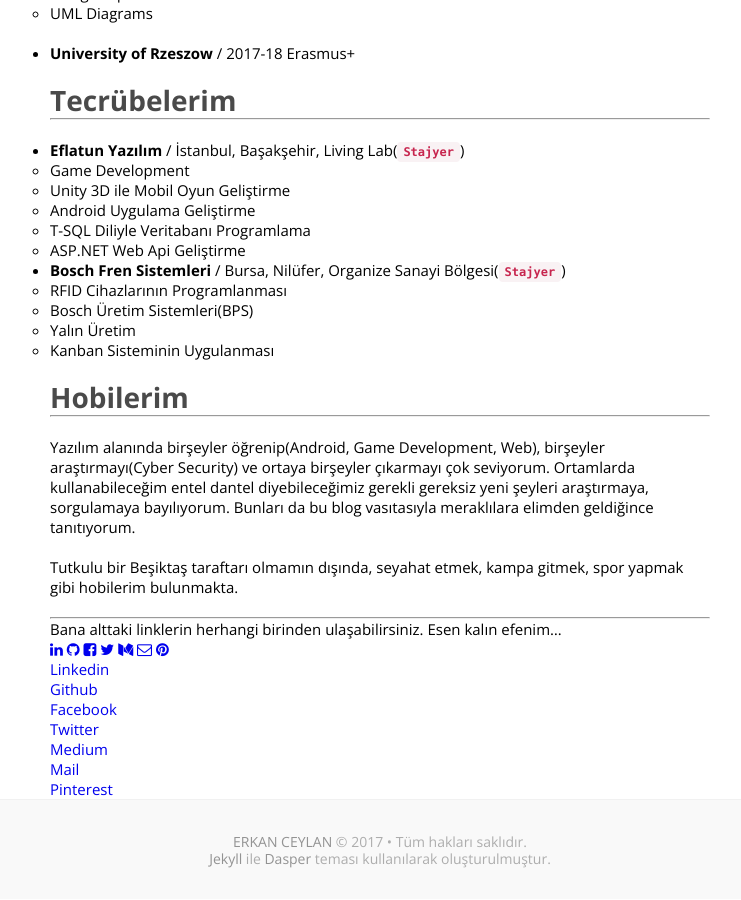
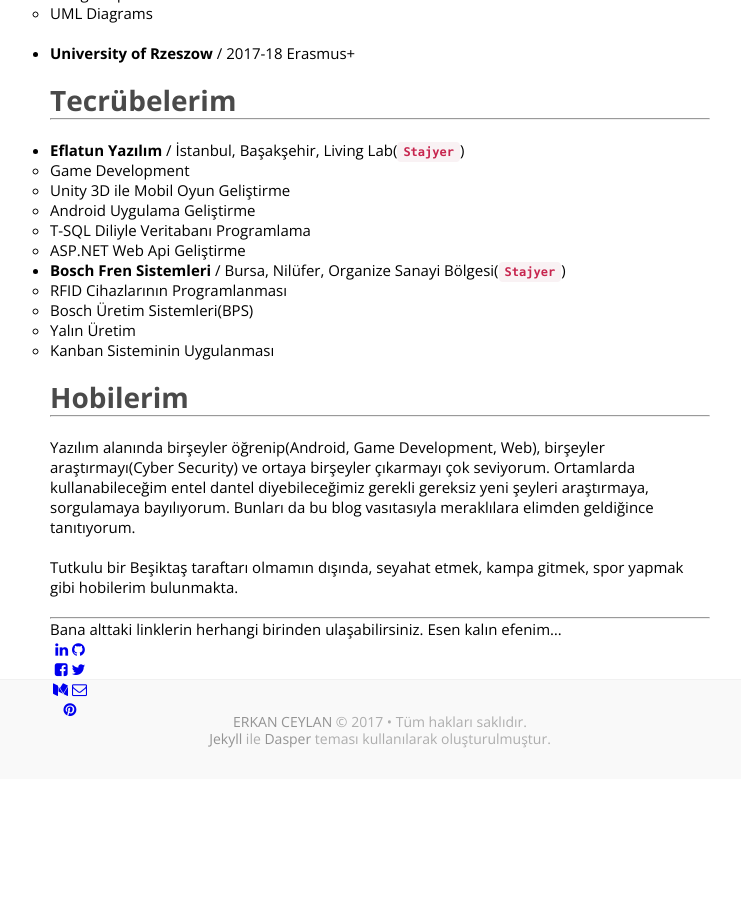
Before and after one commit to erkanceylan/blog, a Jekyll site: the page built from about.md, in a window 1280 px wide and 900 px high, scrolled down 815 px. Shown: the whole window, without its empty margins (260-1001 px from the left). Built offline with Jekyll 4.4.1, drawn with Linux system fonts in a browser that asks for light colours; after the commit the page ends 1595 px from its top, so only the background shows below that.

Commit message:
Update about.md

```diff
--- a/about.md
+++ b/about.md
@@ -61,36 +61,17 @@
 ***********
 
 Bana alttaki linklerin herhangi birinden ulaşabilirsiniz. Esen kalın efenim...
+<div style="text-align:center;border-bottom:none;color:#b0b0b0;width:40px;height:40px;border-radius:50%;-o-border-radius:50%;-ms-border-radius:50%;-moz-border-radius:50%;-webkit-border-radius:50%;margin-top:30px}">
 
-<a href="[Linkedin][linkedin]"><i class="fa fa-linkedin"></i></a>
-<a href="[Github][github]"><i class="fa fa-github"></i></a>
-<a href="[Facebook][facebook]"><i class="fa fa-facebook-square"></i></a>
-<a href="[Twitter][twitter]"><i class="fa fa-twitter"></i></a>
-<a href="[Medium][medium]"><i class="fa fa-medium"></i></a>
-<a href="[Mail][mail]"><i class="fa fa-envelope-o"></i></a>
-<a href="[Pinterest][pinterest]"><i class="fa fa-pinterest"></i></a>
+<a target="_blank" href="https://tr.linkedin.com/in/erkanceylan"><i class="fa fa-linkedin"></i></a>
+<a target="_blank" href="https://github.com/erkanceylan"><i class="fa fa-github"></i></a>
+<a target="_blank" href="https://facebook.com/erkanceylan.4"><i class="fa fa-facebook-square"></i></a>
+<a target="_blank" href="https://twitter.com/erkan4ceylan"><i class="fa fa-twitter"></i></a>
+<a target="_blank" href="https://medium.com/@erkanceylan"><i class="fa fa-medium"></i></a>
+<a target="_blank" href="mailto:erkanceylan4@gmail.com"><i class="fa fa-envelope-o"></i></a>
+<a target="_blank" href="https://pinterest.com/erkanceylan4"><i class="fa fa-pinterest"></i></a>
 
-[Linkedin][linkedin]
-
-[Github][github]
-
-[Facebook][facebook]
-
-[Twitter][twitter]
-
-[Medium][medium]
-
-[Mail][mail]
-
-[Pinterest][pinterest]
+</div>
 
 
-
-[erkanceylan]: http://erkanceylan.com
-[github]: https://github.com/erkanceylan
-[facebook]: https://facebook.com/erkanceylan.4
-[twitter]: https://twitter.com/erkan4ceylan
-[linkedin]: https://tr.linkedin.com/in/erkanceylan
-[medium]: https://medium.com/erkanceylan
-[mail]: mailto:erkanceylan4@gmail.com
-[pinterest]: https://pinterest.com/erkanceylan4
+[erkanceylan]: https://erkanceylan.com
```
